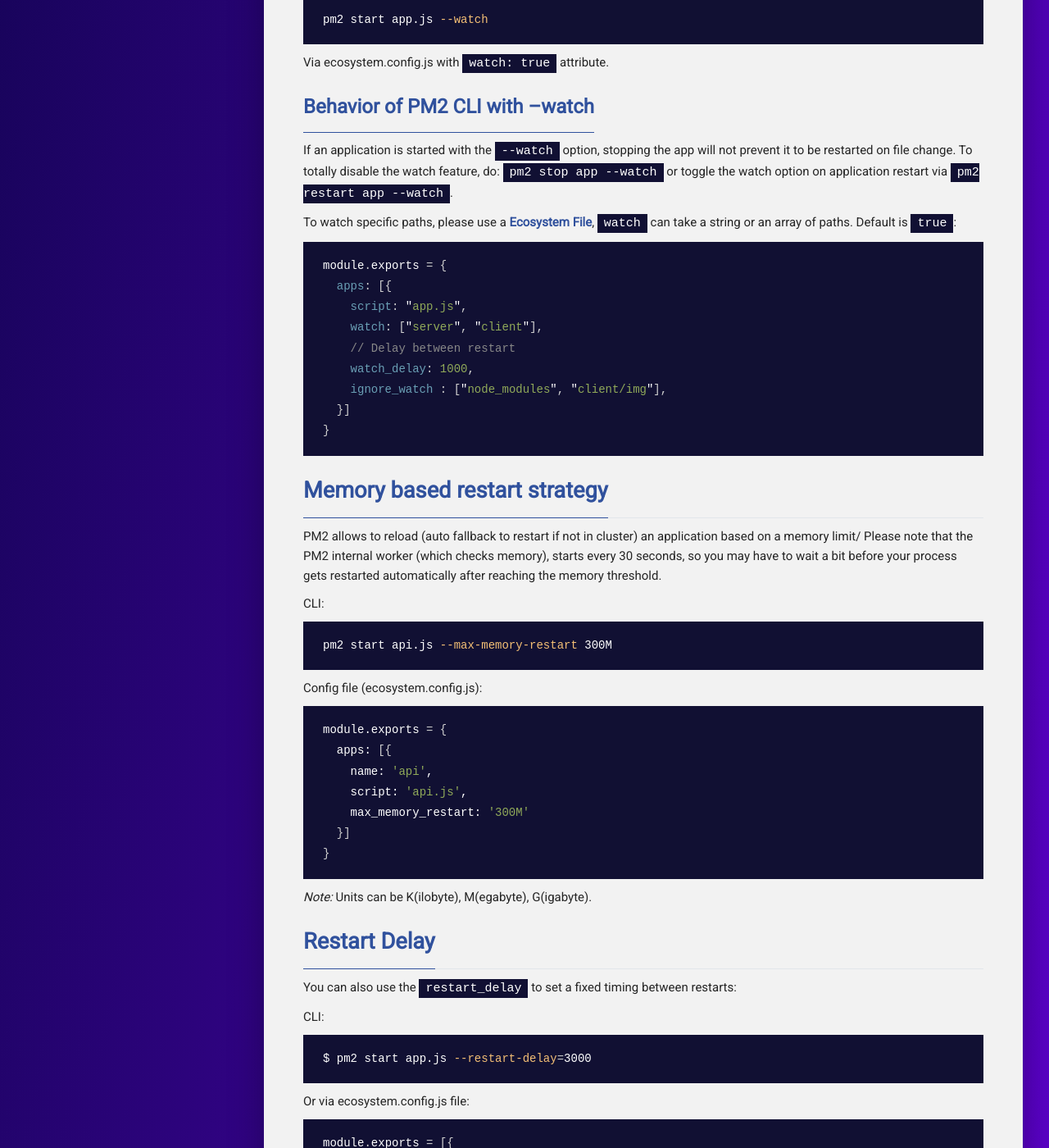
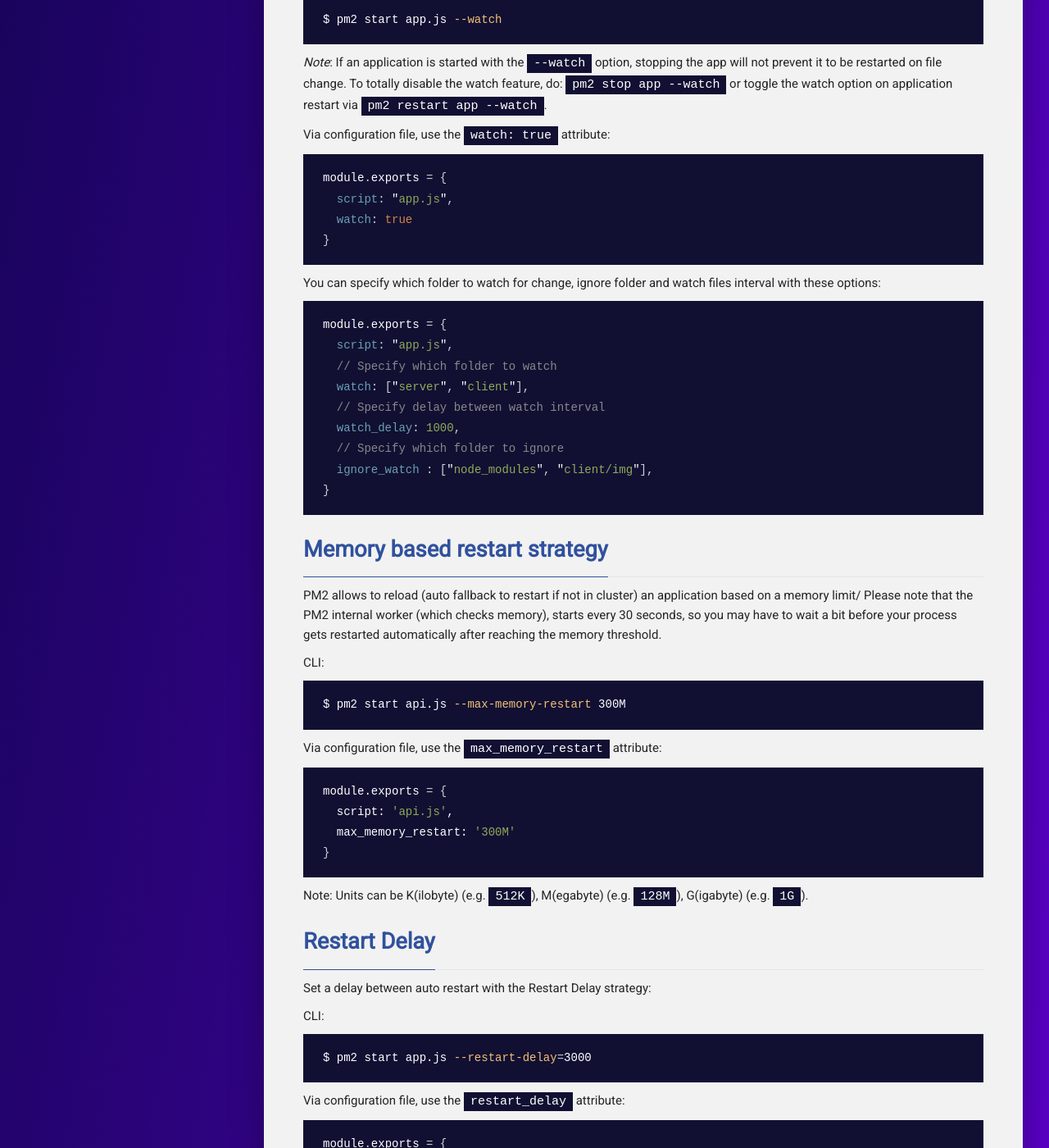
Before and after one commit to pm2-hive/pm2-hive.github.io, a Jekyll site: the page built from docs/features/restart-strategies.md, in a window 1280 px wide and 1400 px high, scrolled down 1337 px. Shown: the whole window at 82% size. Built offline with Jekyll 4.4.1, drawn with Linux system fonts in a browser that asks for light colours; comment, search, counter and statistics services are not loaded; some of the changed text lies outside the part shown.

Commit message:
Update restart-strategies.md

````diff
--- a/docs/features/restart-strategies.md
+++ b/docs/features/restart-strategies.md
@@ -22,12 +22,12 @@
 Via CLI:
 
 ```bash
-pm2 start app.js --cron-restart="0 0 * * *"
+$ pm2 start app.js --cron-restart="0 0 * * *"
 # Or when restarting an app
-pm2 restart app --cron-restart="0 0 * * *"
+$ pm2 restart app --cron-restart="0 0 * * *"
 ```
 
-Via ecosystem.config.js with `cron_restart` attribute:
+Via configuration file, use the `cron_restart` attribute:
 
 ```bash
 module.exports = {
@@ -53,27 +53,32 @@
 Via CLI:
 
 ```bash
-pm2 start app.js --watch
+$ pm2 start app.js --watch
 ```
 
-Via ecosystem.config.js with `watch: true` attribute.
-
-### Behavior of PM2 CLI with --watch
-
-If an application is started with the `--watch` option, stopping the app will not prevent it to be restarted on file change.
+*Note*: If an application is started with the `--watch` option, stopping the app will not prevent it to be restarted on file change.
 To totally disable the watch feature, do: `pm2 stop app --watch` or toggle the watch option on application restart via `pm2 restart app --watch`.
 
-To watch specific paths, please use a [Ecosystem File](/docs/usage/application-declaration/), `watch` can take a string or an array of paths. Default is `true`:
+Via configuration file, use the `watch: true` attribute:
 
 ```javascript
 module.exports = {
-  apps: [{
-    script: "app.js",
-    watch: ["server", "client"],
-    // Delay between restart
-    watch_delay: 1000,
-    ignore_watch : ["node_modules", "client/img"],
-  }]
+  script: "app.js",
+  watch: true
+}
+```
+
+You can specify which folder to watch for change, ignore folder and watch files interval with these options:
+
+```javascript
+module.exports = {
+  script: "app.js",
+  // Specify which folder to watch
+  watch: ["server", "client"],
+  // Specify delay between watch interval
+  watch_delay: 1000,
+  // Specify which folder to ignore
+  ignore_watch : ["node_modules", "client/img"],
 }
 ```
 
@@ -84,48 +89,42 @@
 CLI:
 
 ```bash
-pm2 start api.js --max-memory-restart 300M
+$ pm2 start api.js --max-memory-restart 300M
 ```
 
-Config file (ecosystem.config.js):
+Via configuration file, use the `max_memory_restart` attribute:
 
 ```bash
 module.exports = {
-  apps: [{
-    name: 'api',
-    script: 'api.js',
-    max_memory_restart: '300M'
-  }]
+  script: 'api.js',
+  max_memory_restart: '300M'
 }
 ```
 
-*Note:* Units can be K(ilobyte), M(egabyte), G(igabyte).
+Note: Units can be K(ilobyte) (e.g. `512K`), M(egabyte) (e.g. `128M`), G(igabyte) (e.g. `1G`).
 
 ## Restart Delay
 
-You can also use the `restart_delay` to set a fixed timing between restarts:
+Set a delay between auto restart with the Restart Delay strategy:
 
 CLI:
+
 ```bash
 $ pm2 start app.js --restart-delay=3000
 ```
 
-Or via ecosystem.config.js file:
+Via configuration file, use the `restart_delay` attribute:
 
 ```javascript
-module.exports = [{
+module.exports = {
   script: 'app.js',
   restart_delay: 3000
-}]
+}
 ```
 
 ## No Auto Restart
 
 This is useful in case we wish to run 1-time scripts and don't want the process manager to restart our script in case it's completed running.
-
-Simply running these scripts from bash would terminate the script in case the ssh-session is terminated and the script should not get restarted when it completes execution.
-
-PM2 is perfect for such cases, providing robust monitoring and logging
 
 CLI:
 
@@ -133,21 +132,32 @@
 $ pm2 start app.js --no-autorestart
 ```
 
+Via configuration file, use the `autorestart` attribute:
+
+```javascript
+module.exports = {
+  script: 'app.js',
+  autorestart: false
+}
+```
+
 ## Exponential Backoff Restart Delay
 
 A new restart mode has been implemented on PM2 Runtime, making your application restarts in a smarter way. Instead of restarting your application like crazy when exceptions happens (e.g. database is down), the *exponential backoff restart* will increase incrementaly the time between restarts, reducing the pressure on your DB or your external provider... Pretty easy to use:
 
 CLI:
+
 ```bash
 $ pm2 start app.js --exp-backoff-restart-delay=100
 ```
 
-Or via ecosystem.config.js file:
+Via configuration file, use the `exp_backoff_restart_delay` attribute:
+
 ```javascript
-module.exports = [{
+module.exports = {
   script: 'app.js',
   exp_backoff_restart_delay: 100
-}]
+}
 ```
 
 When an application crash unexpectedly and the option `--exp-backoff-restart-delay` is activated, you will be able to see a new application status **waiting restart**.
@@ -164,7 +174,3 @@
 As you can see the restart delay between restarts will increase in an exponential moving average, till reaching the maximum of 15000ms between restarts.
 
 When the application will then get back to a stable mode (uptime without restarts of more than 30 seconds), the restart delay will automatically reset to 0ms.
-
-## 0 second Downtime Reload
-
-Checkout the cluster mode to get [this behavior](/docs/usage/cluster-mode/#reload)
````
